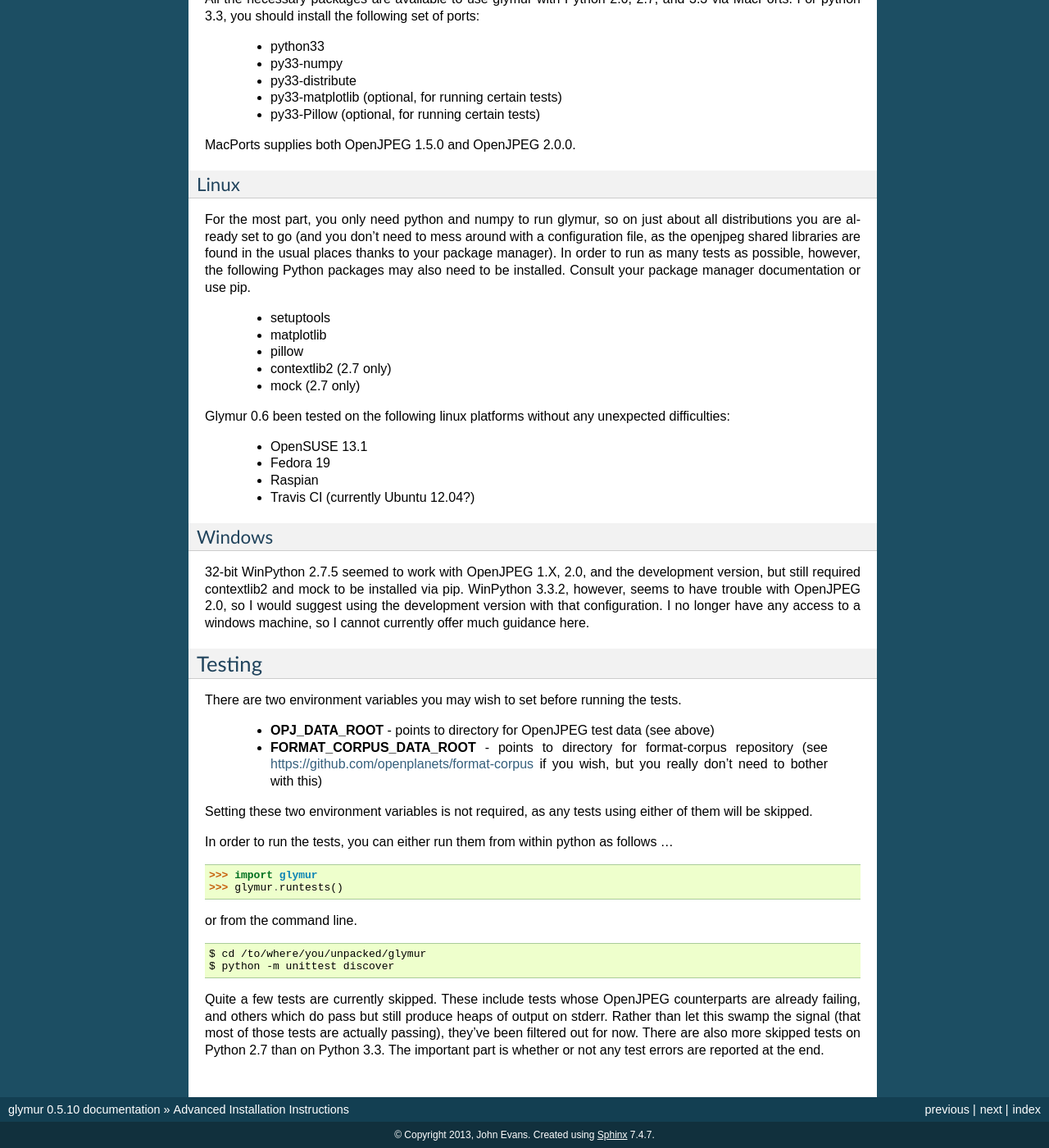
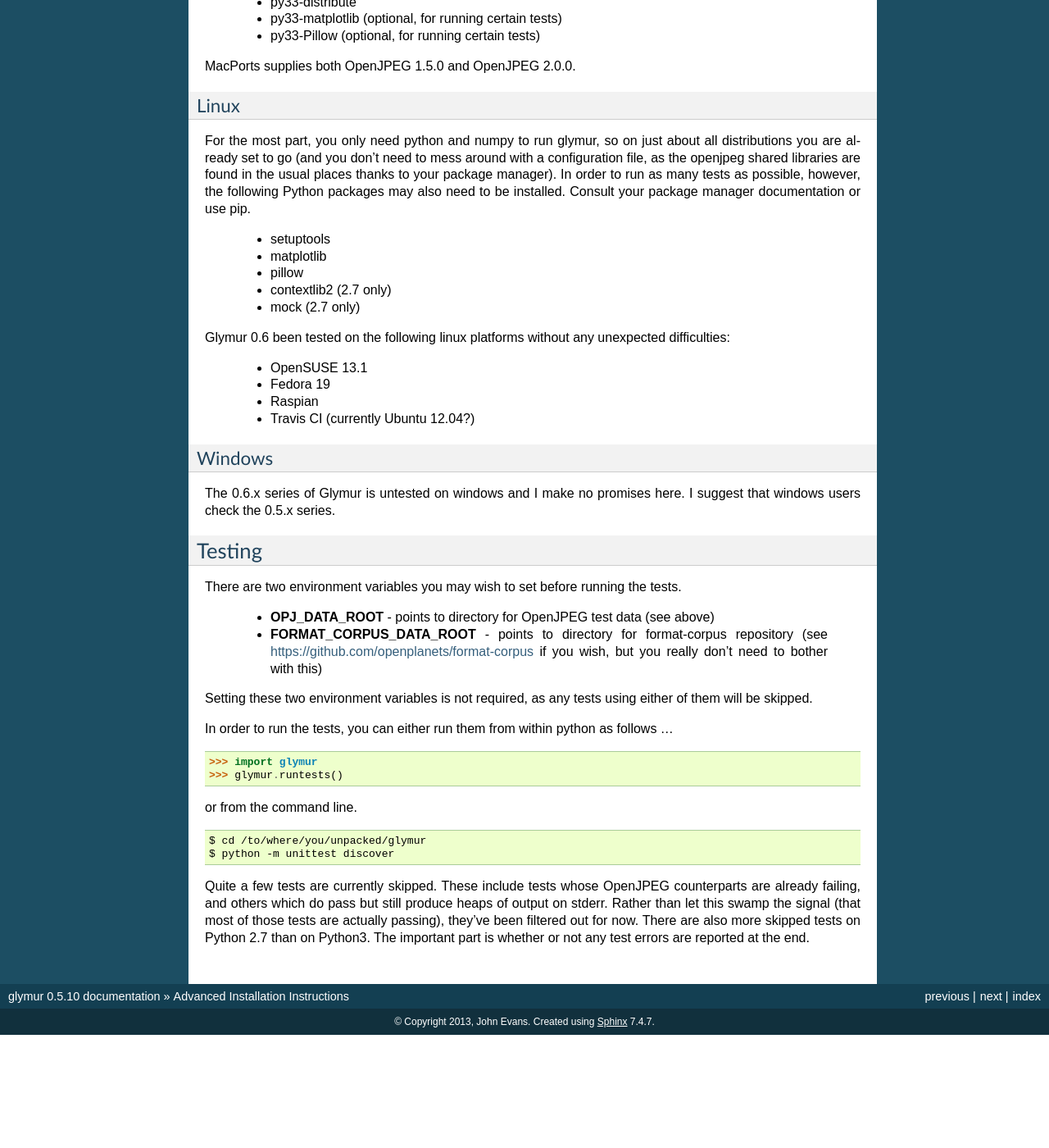
Before and after one commit to quintusdias/glymur, a Sphinx documentation site: the page built from docs/source/detailed_installation.rst, in a window 1280 px wide and 1400 px high, scrolled down 1180 px. Shown: the whole window at 82% size. Built offline with Sphinx 7.4.7, drawn with Linux system fonts in a browser that asks for light colours; after the commit the page ends 2442 px from its top, so only the background shows below that; some of the changed text lies outside the part shown.

Commit message:
No longer claiming any windows support.  #167

```diff
--- a/docs/source/detailed_installation.rst
+++ b/docs/source/detailed_installation.rst
@@ -45,13 +45,6 @@ the path will be ::
 
     $XDG_CONFIG_HOME/glymur/glymurrc
 
-On windows, the path to the configuration file can be determined
-by starting up Python and typing ::
-
-    import os
-    os.path.join(os.path.expanduser('~'), 'glymur', 'glymurrc')
-
-
 You may also include a line for the version 1.x openjpeg library if you have it
 installed in a non-standard place, i.e. ::
 
@@ -70,9 +63,8 @@ packages/RPMs/ports/whatever without going through pip.
 
 Mac OS X
 --------
-All the necessary packages are available to use glymur with Python 2.6, 2.7,
-and 3.3 via MacPorts.  For python 3.3, you should install the following set of
-ports:
+All the necessary packages are available to use glymur with MacPorts.
+For python 3.3, you should install the following set of ports:
 
       * python33
       * py33-numpy
@@ -108,12 +100,8 @@ difficulties:
 
 Windows
 -------
-32-bit WinPython 2.7.5 seemed to work with OpenJPEG 1.X, 2.0, and the
-development version, but still required contextlib2 and mock to be
-installed via pip.   WinPython 3.3.2, however, seems to have trouble
-with OpenJPEG 2.0, so I would suggest using the development version with
-that configuration.  I no longer have any access to a windows machine,
-so I cannot currently offer much guidance here.
+The 0.6.x series of Glymur is untested on windows and I make no promises here.
+I suggest that windows users check the 0.5.x series.
 
 
 '''''''
@@ -145,5 +133,5 @@ OpenJPEG counterparts are already failing, and others which do pass but
 still produce heaps of output on stderr.  Rather than let this swamp
 the signal (that most of those tests are actually passing), they've been
 filtered out for now.  There are also more skipped tests on Python 2.7
-than on Python 3.3.  The important part is whether or not any test
+than on Python3.  The important part is whether or not any test
 errors are reported at the end.
--- a/docs/source/roadmap.rst
+++ b/docs/source/roadmap.rst
@@ -5,6 +5,4 @@ Roadmap
 Here's an incomplete list of what I'd like to focus on in the future.
 
     * continue to monitor upstream changes in the openjp2 library
-    * investigate using CFFI or cython instead of ctypes to wrap openjp2
-    * investigate adding write support for UUID/XMP boxes (potentially a big project)
-    * investigate JPIP (likely to be an even bigger project)
+    * investigate JPIP (likely to be a big project)
```
Also changed, not shown: docs/source/introduction.rst (+3 -5 lines).
